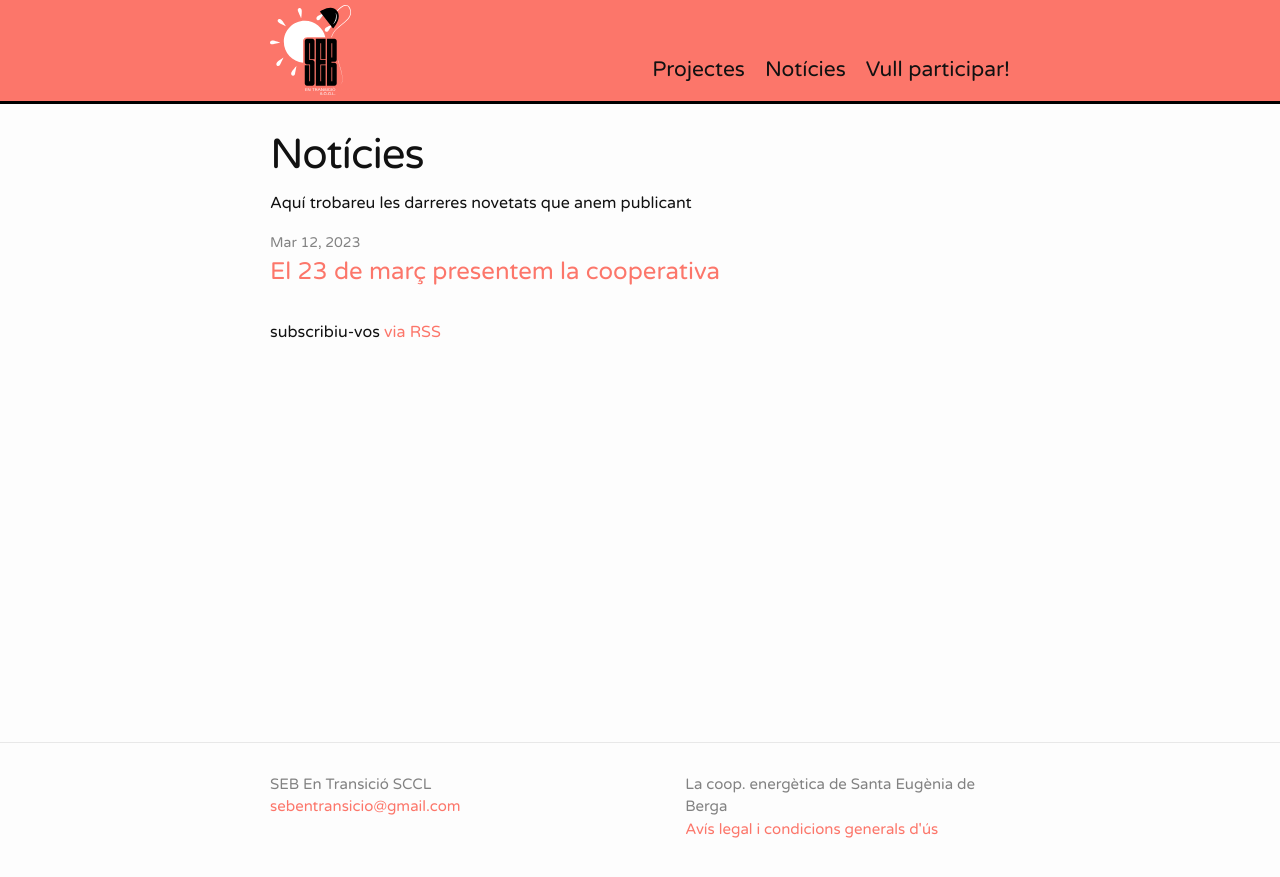
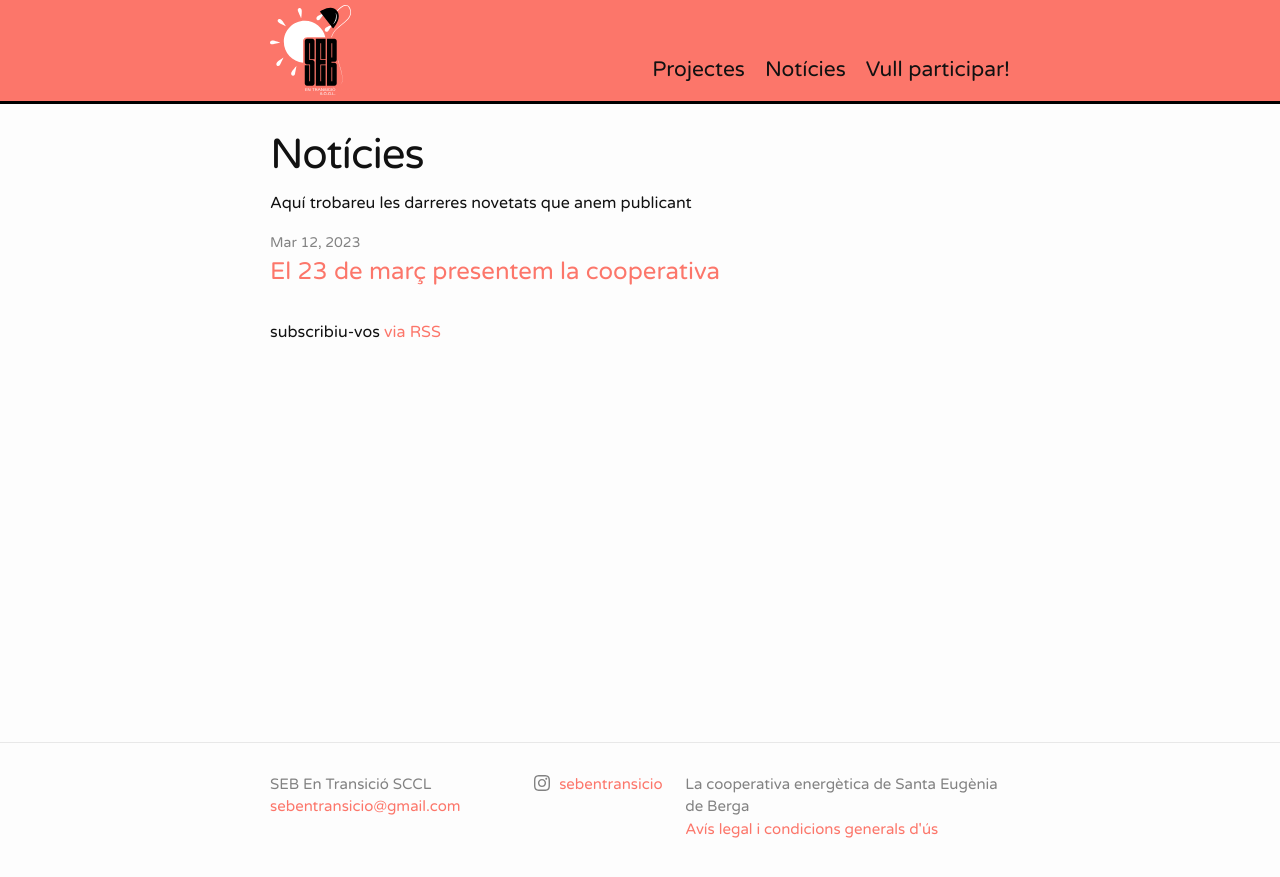
Before and after one commit to oscarfonts/sebentransicio, a Jekyll site: the page built from _pages/noticies.md, in a window 1280 px wide. Shown: the top 877 px of the page. Built offline with Jekyll 4.4.1, drawn with Linux system fonts in a browser that asks for light colours.

Commit message:
Afegit enllaç Instagram

```diff
--- a/_config.yml
+++ b/_config.yml
@@ -23,11 +23,12 @@ author: SEB En Transició SCCL
 email: sebentransicio@gmail.com
 lang: "ca"
 description: >- # this means to ignore newlines until "baseurl:"
-  La coop. energètica de Santa Eugènia de Berga
+  La cooperativa energètica de Santa Eugènia de Berga
 baseurl: "" # the subpath of your site, e.g. /blog
 url: "https://sebentransicio.cat" # the base hostname & protocol for your site, e.g. http://example.com
 #twitter_username: jekyllrb
 #github_username:  jekyll
+instagram_username: sebentransicio
 
 # Build settings
 theme: minima
```
